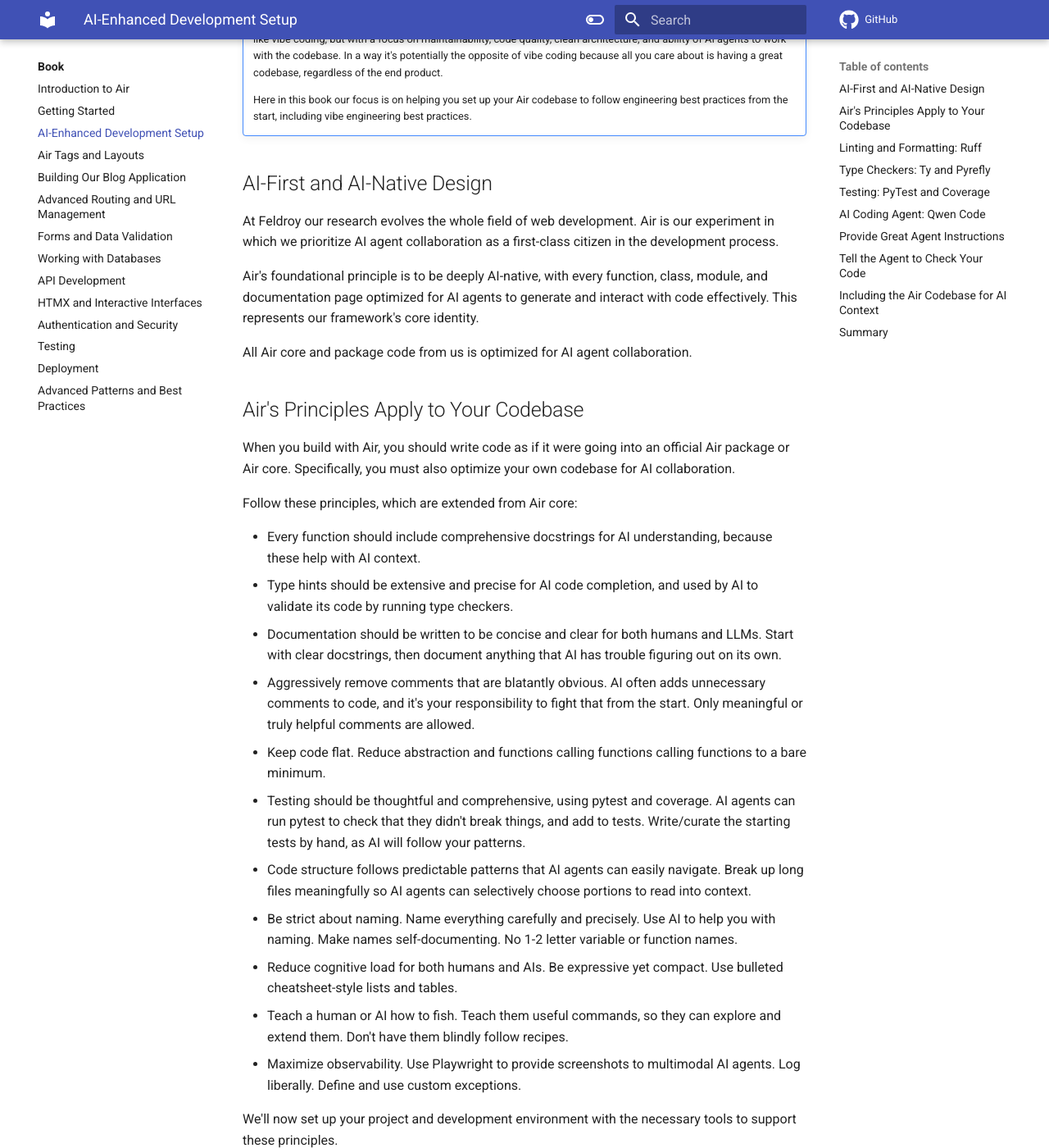
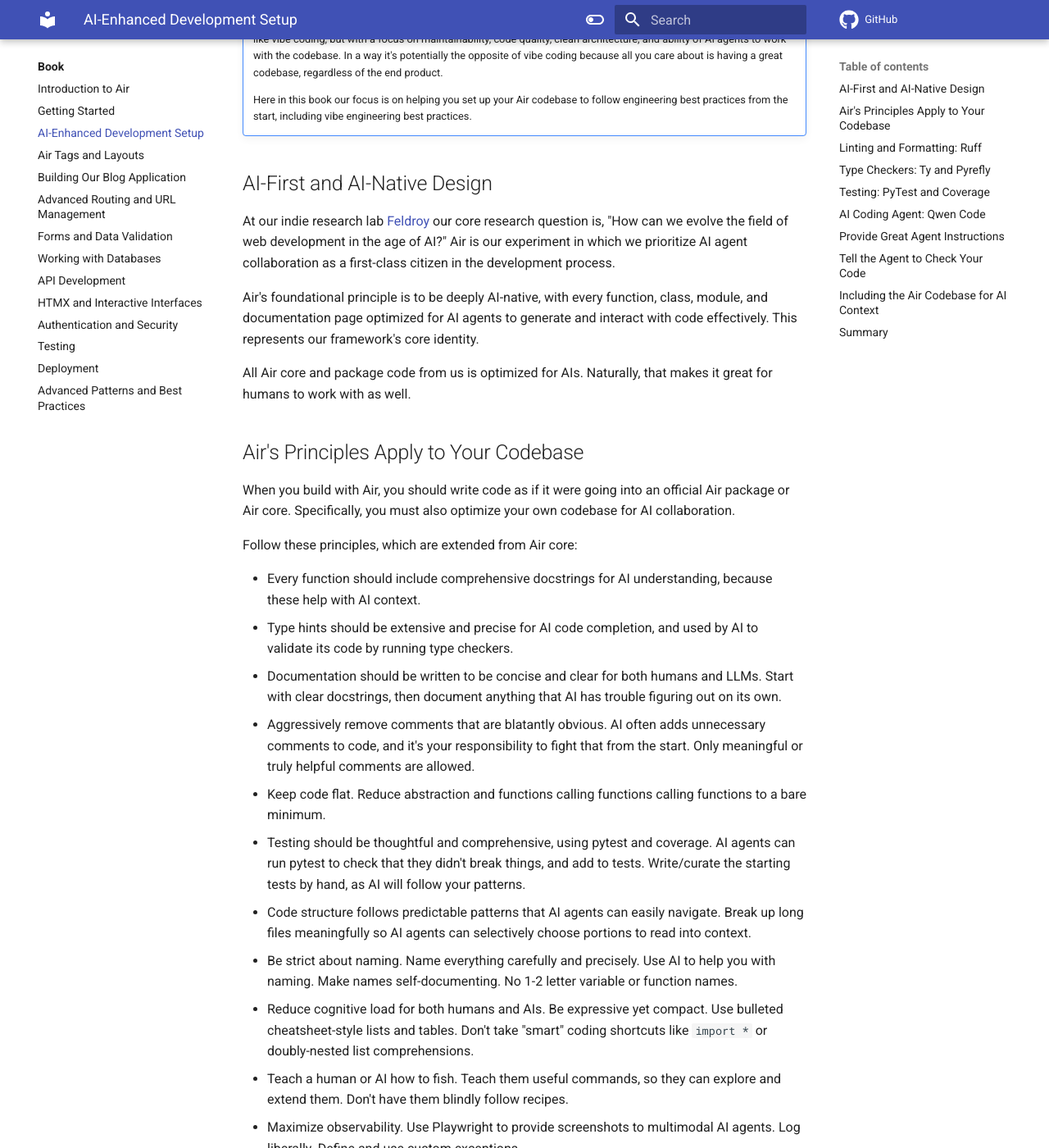
Before and after one commit to feldroy/air, an MkDocs documentation site: the page built from docs/book/03-ai-enhanced-development-setup.md, in a window 1280 px wide and 1400 px high, scrolled down 567 px. Shown: the whole window at 82% size. Built offline with MkDocs 1.6.1 and Material for MkDocs 9.7.7, drawn with Linux system fonts in a browser that asks for light colours; comment, search, counter and statistics services are not loaded.

Commit message:
Expand core principles

```diff
--- a/docs/book/03-ai-enhanced-development-setup.md
+++ b/docs/book/03-ai-enhanced-development-setup.md
@@ -17,11 +17,11 @@ These are all great first steps! Now, to maximize the effectiveness of AI on you
 
 ## AI-First and AI-Native Design
 
-At Feldroy our research evolves the whole field of web development. Air is our experiment in which we prioritize AI agent collaboration as a first-class citizen in the development process.
+At our indie research lab [Feldroy](https://www.feldroy.com) our core research question is, "How can we evolve the field of web development in the age of AI?" Air is our experiment in which we prioritize AI agent collaboration as a first-class citizen in the development process.
 
 Air's foundational principle is to be deeply AI-native, with every function, class, module, and documentation page optimized for AI agents to generate and interact with code effectively. This represents our framework's core identity.
 
-All Air core and package code from us is optimized for AI agent collaboration.
+All Air core and package code from us is optimized for AIs. Naturally, that makes it great for humans to work with as well.
 
 ## Air's Principles Apply to Your Codebase
 
@@ -37,7 +37,7 @@ Follow these principles, which are extended from Air core:
 - Testing should be thoughtful and comprehensive, using pytest and coverage. AI agents can run pytest to check that they didn't break things, and add to tests. Write/curate the starting tests by hand, as AI will follow your patterns.
 - Code structure follows predictable patterns that AI agents can easily navigate. Break up long files meaningfully so AI agents can selectively choose portions to read into context.
 - Be strict about naming. Name everything carefully and precisely. Use AI to help you with naming. Make names self-documenting. No 1-2 letter variable or function names.
-- Reduce cognitive load for both humans and AIs. Be expressive yet compact. Use bulleted cheatsheet-style lists and tables.
+- Reduce cognitive load for both humans and AIs. Be expressive yet compact. Use bulleted cheatsheet-style lists and tables. Don't take "smart" coding shortcuts like `import *` or doubly-nested list comprehensions.
 - Teach a human or AI how to fish. Teach them useful commands, so they can explore and extend them. Don't have them blindly follow recipes.
 - Maximize observability. Use Playwright to provide screenshots to multimodal AI agents. Log liberally. Define and use custom exceptions.
 
```
